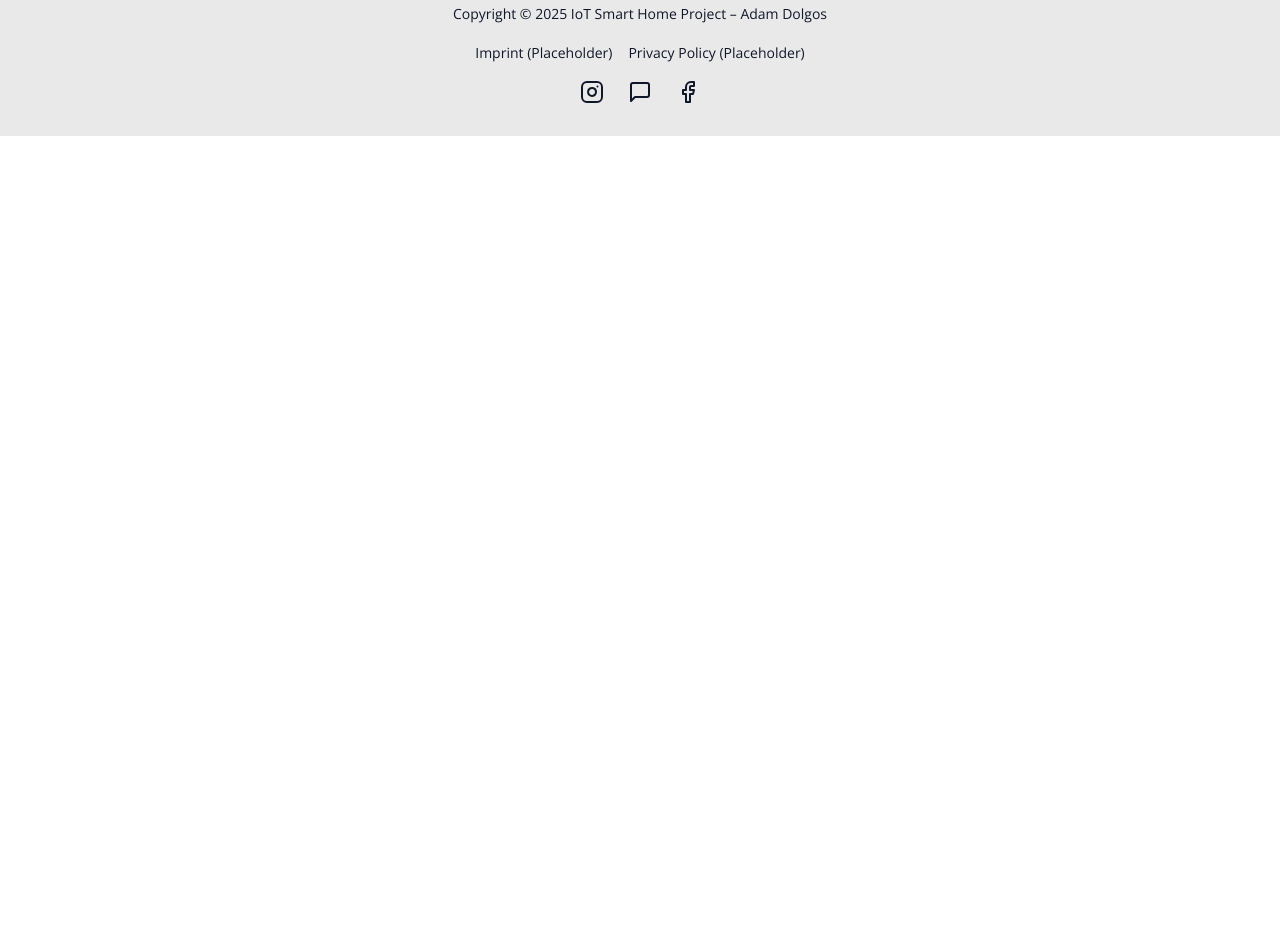
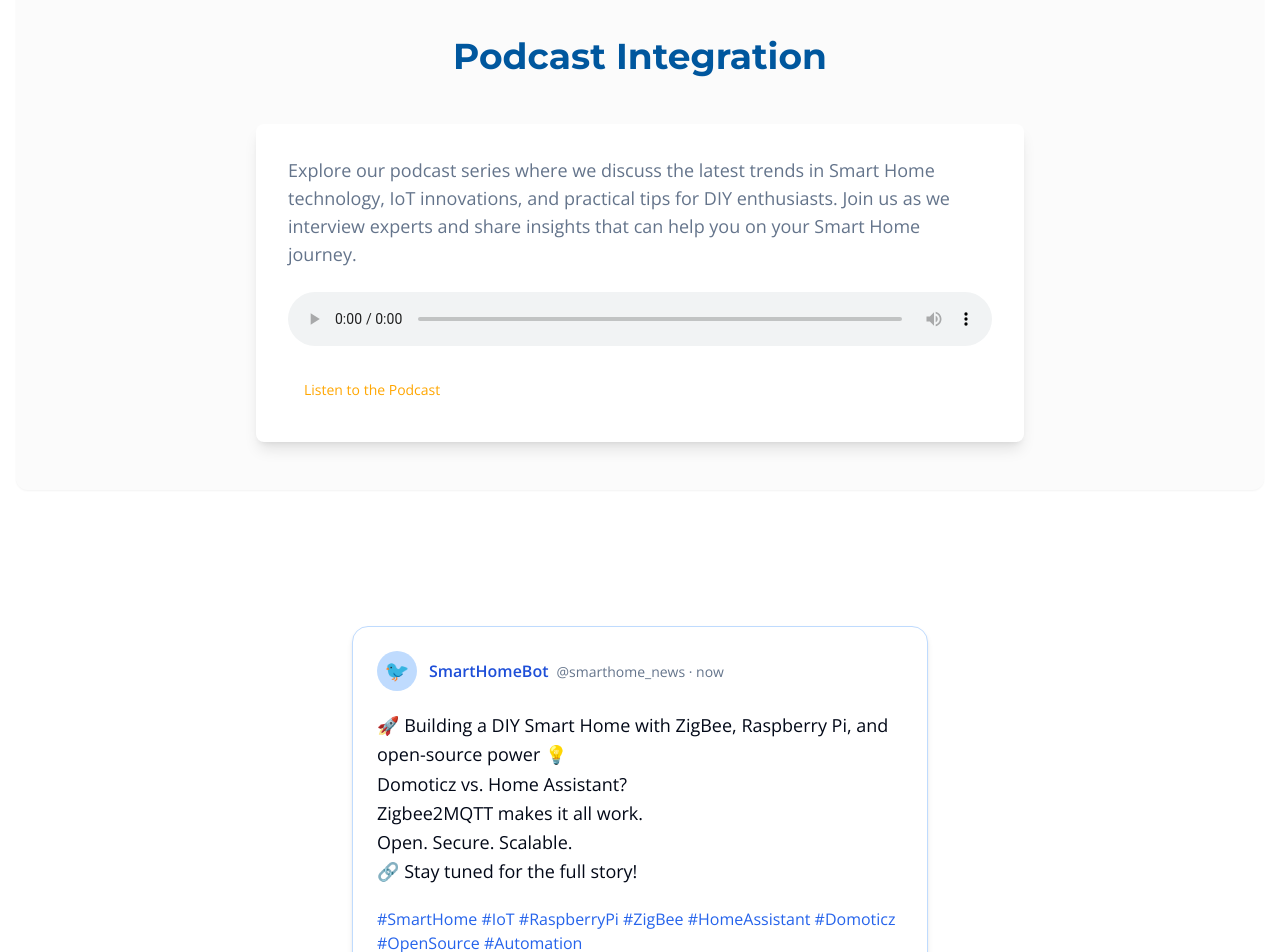
Before and after one commit to berniauer/englishIOT, a React (Vite) app: page / in a window 1280 px wide. Shown: the part 2640-3592 px from the top of the page. Before the commit the page ends 2776 px from the top, so only its background shows below. Built offline with nearby package versions, Linux system fonts and the light colour scheme.

Commit message:
feat: add podcast integration section and fake tweet section to HomePage

```diff
--- a/src/pages/AboutProjectPage.jsx
+++ b/src/pages/AboutProjectPage.jsx
@@ -138,7 +138,7 @@ const AboutProjectPage = () => {
 
           {/* Gemini Link */}
           <a
-            href="https://aistudio.google.com/app/prompts?state=%7B%22ids%22:%5B%221a4CtIdQNeQmFm8EL2R7hJxUVquVfGQ3o%22%5D,%22action%22:%22open%22,%22userId%22:%22100853443085577157326%22,%22resourceKeys%22:%7B%7D%7D&usp=sharing "
+            href="https://aistudio.google.com/app/prompts?state=%7B%22ids%22:%5B%221a4CtIdQNeQmFm8EL2R7hJxUVquVfGQ3o%22%5D,%22action%22:%22open%22,%22userId%22:%22100853443085577157326%22,%22resourceKeys%22:%7B%7D%7D&usp=sharing"
             target="_blank"
             rel="noopener noreferrer"
             aria-label="View shared Gemini conversation"
--- a/src/pages/HomePage.jsx
+++ b/src/pages/HomePage.jsx
@@ -172,6 +172,66 @@ const HomePage = () => {
           </Button> */}
         </div>
       </motion.section>
+
+      <motion.section
+        className="py-10 md:py-12 bg-secondary/10 rounded-xl shadow-sm"
+        variants={sectionVariants}
+        initial="hidden"
+        whileInView="visible"
+        custom={0.2}
+        viewport={{ once: true, amount: 0.2 }}
+      >
+        <h2 className="text-3xl md:text-4xl font-semibold text-center mb-12 text-primary">Podcast Integration</h2>
+        <div className="max-w-3xl mx-auto bg-card p-8 rounded-lg shadow-lg">
+          <p className="text-muted-foreground text-left md:text-lg leading-relaxed mb-6">
+            Explore our podcast series where we discuss the latest trends in Smart Home technology, IoT innovations, and practical tips for DIY enthusiasts. Join us as we interview experts and share insights that can help you on your Smart Home journey.
+          </p>
+          {/* Podcast Audio Player */}
+          <audio controls className="w-full mb-6">
+            <source src="https://assets.monica.im/podcast/audio/2025-06-23/monica_podcast_merge_audio/en_US/19aec1a9-9d6f-4e12-8130-ffdbd516f0a4.mp3" type="audio/mp3" />
+            Your browser does not support the audio element.
+          </audio>
+          <Button asChild variant="link" className="text-cta hover:text-cta/80">
+            <a href="https://assets.monica.im/podcast/audio/2025-06-23/monica_podcast_merge_audio/en_US/19aec1a9-9d6f-4e12-8130-ffdbd516f0a4.mp3" target="_blank" rel="noopener noreferrer">
+              Listen to the Podcast
+            </a>
+          </Button>
+        </div>
+      </motion.section>
+
+       {/* Fake Tweet Section */}
+      <motion.section
+        className="py-8 md:py-10 flex justify-center"
+        variants={sectionVariants}
+        initial="hidden"
+        whileInView="visible"
+        custom={0.3}
+        viewport={{ once: true, amount: 0.2 }}
+      >
+        <div className="max-w-xl w-full bg-card border border-blue-200 rounded-2xl shadow-md p-6 flex flex-col gap-3">
+          <div className="flex items-center gap-3 mb-2">
+            <span className="inline-block w-10 h-10 rounded-full bg-blue-200 flex items-center justify-center text-xl font-bold text-blue-700">🐦</span>
+            <div>
+              <span className="font-semibold text-blue-700">SmartHomeBot</span>
+              <span className="ml-2 text-muted-foreground text-sm">@smarthome_news · now</span>
+            </div>
+          </div>
+          <div className="text-lg leading-relaxed text-foreground whitespace-pre-line">
+            🚀 Building a DIY Smart Home with ZigBee, Raspberry Pi, and open-source power 💡
+            <br />
+            Domoticz vs. Home Assistant?
+            <br />
+            Zigbee2MQTT makes it all work.
+            <br />
+            Open. Secure. Scalable.
+            <br />
+            🔗 Stay tuned for the full story!
+          </div>
+          <div className="mt-2 text-blue-600 text-base font-medium">
+            #SmartHome #IoT #RaspberryPi #ZigBee #HomeAssistant #Domoticz #OpenSource #Automation
+          </div>
+        </div>
+      </motion.section>
     </motion.div>
   );
 };
```
